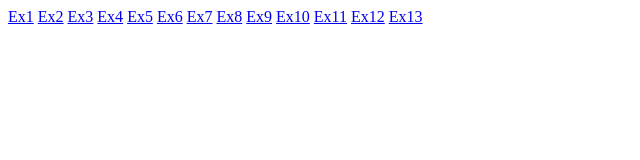
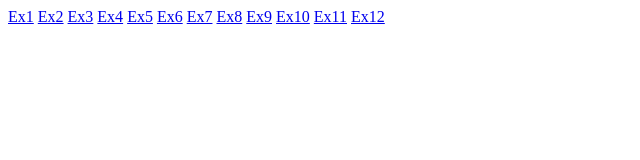
Before and after one commit to 12manel123/mcc-tsys-ta33-2-271123, a plain HTML site: page index.html in a window 1280 px wide. Shown: the full height of the page, 0-640 px from the left. Drawn offline with Linux system fonts and the light colour scheme.

Commit message:
index fix

```diff
--- a/index.html
+++ b/index.html
@@ -18,6 +18,5 @@
     <a href="./pages/ex10.html">Ex10</a>
     <a href="./pages/ex11.html">Ex11</a>
     <a href="./pages/ex12.html">Ex12</a>
-    <a href="./pages/ex13.html">Ex13</a>
 </body>
 </html>
```
